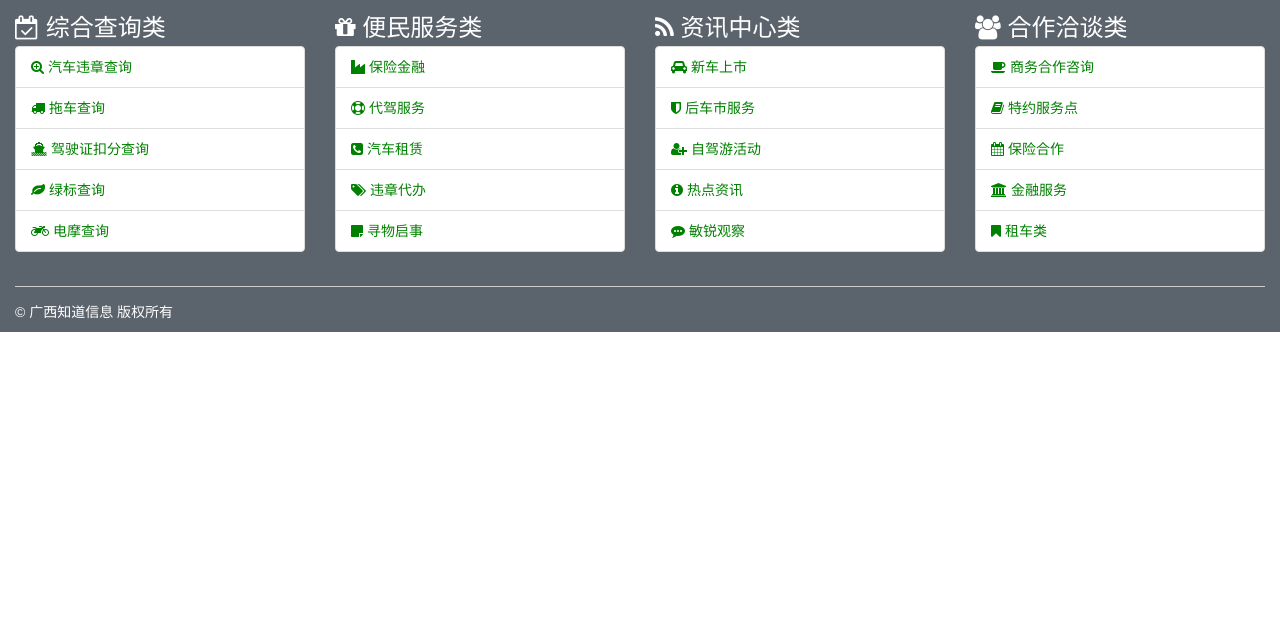
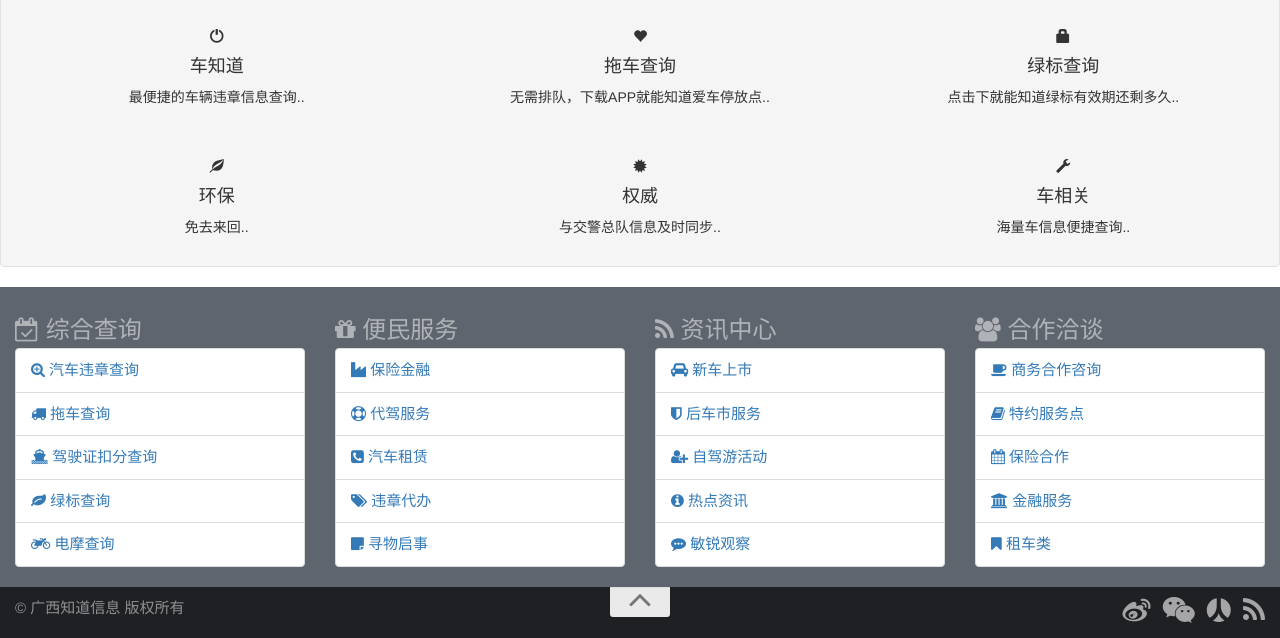
Before and after one commit to selltrends/demo-web, a website: page index.html in a window 1280 px wide. Shown: the part 720-1358 px from the top of the page. Before the commit the page ends 1052 px from the top, so only its background shows below. Drawn offline with Linux system fonts and the light colour scheme.

Commit message:
amend footer css effect & add come content

```diff
--- a/css/main.css
+++ b/css/main.css
@@ -147,37 +147,67 @@ nav {
 }
 .czd:hover {
     border-color: #057d8e;
+    opacity: 0.9;
 }
 
 footer{
-  background-color: #5b636c;
-  color:#fff;
+  background-color: #5f656f;
+  color: rgba(255,255,255,0.5);
+  font-size: 15px;
+  line-height: 1.5em;
   padding: 30px 20px 0;
-}
-
-
-footer a:link {
-    color: green;
-}
-footer a:visited {
-    color: green;
-}
-footer a:hover {
-    color: orange;
-    text-decoration: none;
-}
-footer a:active {
-    color: blue;
 }
 
 
 
 
+#back-to-top {
+    background: #eaeaea;
+    color: #777;
+    overflow: hidden;
+    text-align: center;
+    width: 60px;
+    height: 30px;
+    display: block;
+    margin: 0 auto;
+    margin: 0 auto -30px;
+    -webkit-border-radius: 0 0 3px 3px;
+    border-radius: 0 0 3px 3px;
+    -webkit-box-shadow: inset 0 1px 0 rgba(0,0,0,0.05);
+    box-shadow: inset 0 1px 0 rgba(0,0,0,0.05);
+}
+#back-to-top i {
+    font-size: 38px;
+    position: relative;
+    top: -7px;
+}
+#back-to-top:hover {
+    background: #fff;
+}
+.social-links {
+    padding-top: 10px;
+}
+.social-links li {
+    display: inline-block;
+    margin-left: 8px;
+    line-height: 16px;
+    font-size: 0;
+}
+.social-links a {
+    color: rgba(255,255,255,0.6);
+    font-size: 28px;
+}
 
+.social-links a:hover {
+    color: #fff;
+}
 
-
-
-
+.bcol{
+  background-color: #1e2024;
+}
+.copyright{
+    padding-top: 10px;
+}
 
 
 
--- a/data/content.json
+++ b/data/content.json
@@ -69,7 +69,7 @@
     "cols":[
       {
         "id":"check",
-        "title":"综合查询类",
+        "title":"综合查询",
         "icon":"calendar-check-o",
         "lists":[
           {
@@ -106,7 +106,7 @@
       },
       {
         "id":"services",
-        "title":"便民服务类",
+        "title":"便民服务",
         "icon":"gift",
         "lists":[
           {
@@ -143,7 +143,7 @@
       },
       {
         "info":"info",
-        "title":"资讯中心类",
+        "title":"资讯中心",
         "icon":"feed",
         "lists":[
           {
@@ -180,7 +180,7 @@
       },
       {
         "id":"contact",
-        "title":"合作洽谈类",
+        "title":" 合作洽谈",
         "icon":"group",
         "lists":[
           {
--- a/index.html
+++ b/index.html
@@ -92,9 +92,45 @@
               </a>
             </div>
 
-            <div class="well">
-              <!-- Add your site or application content here -->
-              <p>Hello world! This is HTML5 Boilerplate.</p>
+            <div class="container-fluid text-center well">
+              <h2>便民</h2>
+              <h4>车知道与交警总队联袂</h4>
+              <br>
+              <div class="row">
+                <div class="col-sm-4">
+                  <span class="glyphicon glyphicon-off"></span>
+                  <h4>车知道</h4>
+                  <p>最便捷的车辆违章信息查询..</p>
+                </div>
+                <div class="col-sm-4">
+                  <span class="glyphicon glyphicon-heart"></span>
+                  <h4>拖车查询</h4>
+                  <p>无需排队，下载APP就能知道爱车停放点..</p>
+                </div>
+                <div class="col-sm-4">
+                  <span class="glyphicon glyphicon-lock"></span>
+                  <h4>绿标查询</h4>
+                  <p>点击下就能知道绿标有效期还剩多久..</p>
+                </div>
+                </div>
+                <br><br>
+              <div class="row">
+                <div class="col-sm-4">
+                  <span class="glyphicon glyphicon-leaf"></span>
+                  <h4>环保</h4>
+                  <p>免去来回..</p>
+                </div>
+                <div class="col-sm-4">
+                  <span class="glyphicon glyphicon-certificate"></span>
+                  <h4>权威</h4>
+                  <p>与交警总队信息及时同步..</p>
+                </div>
+                <div class="col-sm-4">
+                  <span class="glyphicon glyphicon-wrench"></span>
+                  <h4>车相关</h4>
+                  <p>海量车信息便捷查询..</p>
+                </div>
+              </div>
             </div>
           </div>
         </section>
@@ -103,7 +139,7 @@
 
 
         <footer class="container-fluid">
-          <div class="row">
+          <div class="row fcol">
             <div class="col-xs-6 col-sm-3" ng-repeat="col in contents.footer.cols">
               <h3 class="list-group-item-heading"><i class="fa fa-{{col.icon}}"></i> {{col.title}}</h3>
               <ul class="list-group">
@@ -112,10 +148,20 @@
                 </li>
               </ul>
             </div>
+            <div class="col-xs-12 col-sm-12 bcol">
+              <a id="back-to-top" href="#"><i class="fa fa-angle-up"></i></a>
+              <div class="pull-left copyright">
+                <p>{{contents.footer.copyright}}</p>
+              </div>
 
-            <div class="col-xs-12 col-sm-12">
-              <hr>
-              <p>{{contents.footer.copyright}}</p>
+              <div class="pull-right">
+                <ul class="social-links">
+                  <li><a title="Weibo" href=""><i class="fa fa-weibo"></i></a></li>
+                  <li><a title="Weixin" href=""><i class="fa fa-weixin"></i></a></li>
+                  <li><a title="Renren" href=""><i class="fa fa-renren"></i></a></li>
+                  <li><a title="Rss" href=""><i class="fa fa-rss"></i></a></li>
+                </ul>
+              </div>
             </div>
           </div>
         </footer>
```
